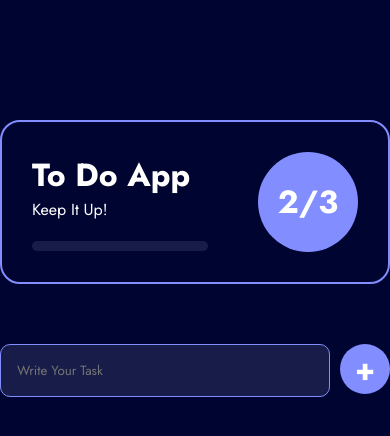
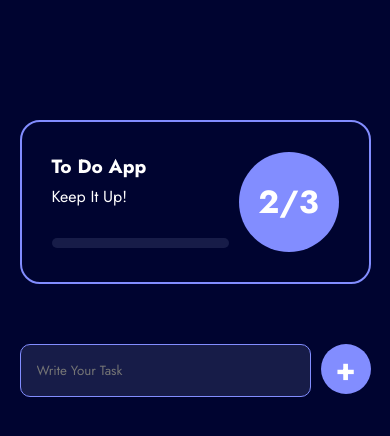
Before and after one commit to Prayag077/To-Do-App, a plain HTML site: page index.html in a window 390 px wide. Drawn offline with nearby package versions, Linux system fonts and the light colour scheme.

Commit message:
resposive

```diff
--- a/style.css
+++ b/style.css
@@ -59,6 +59,7 @@ body{
     height: 10px;
     background-color: var(--teal);
     transition: all 0.3s ease;
+    border-radius: 5px;
 }
 
 
@@ -159,3 +160,31 @@ button{
     accent-color: var(--purple);
 
 }
+
+@media only screen and (max-width: 600px) {
+    h1 {
+        font-size: 1.2rem;
+        margin-bottom: 5px;
+    }
+
+    .stats-container{
+    width: 90%;
+    gap: 10px;
+    }
+
+    form{
+    width: 90%;
+    }
+
+    .details p{
+        margin-bottom: 30px;
+    }
+
+    .task-list{
+        width: 90%;
+    }
+
+
+
+
+}
```
Also changed, not shown: image.png (deleted).
